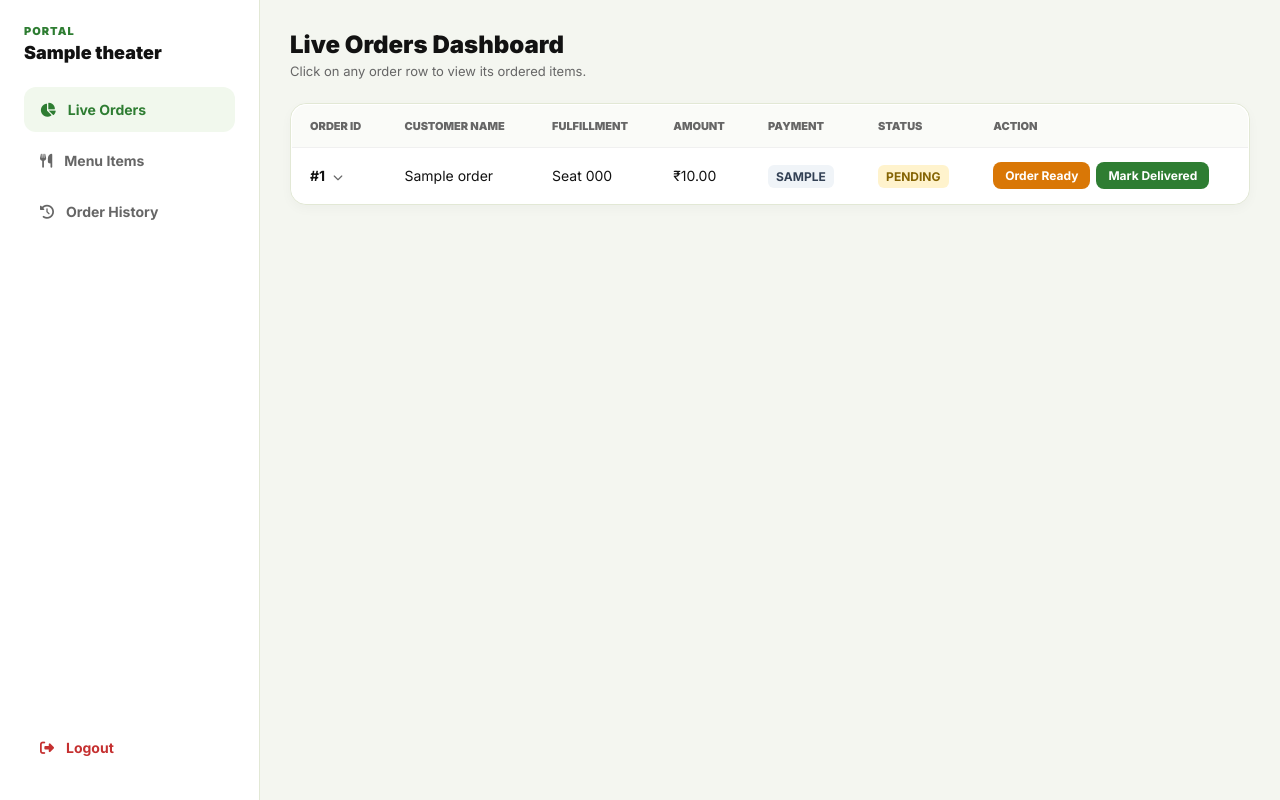
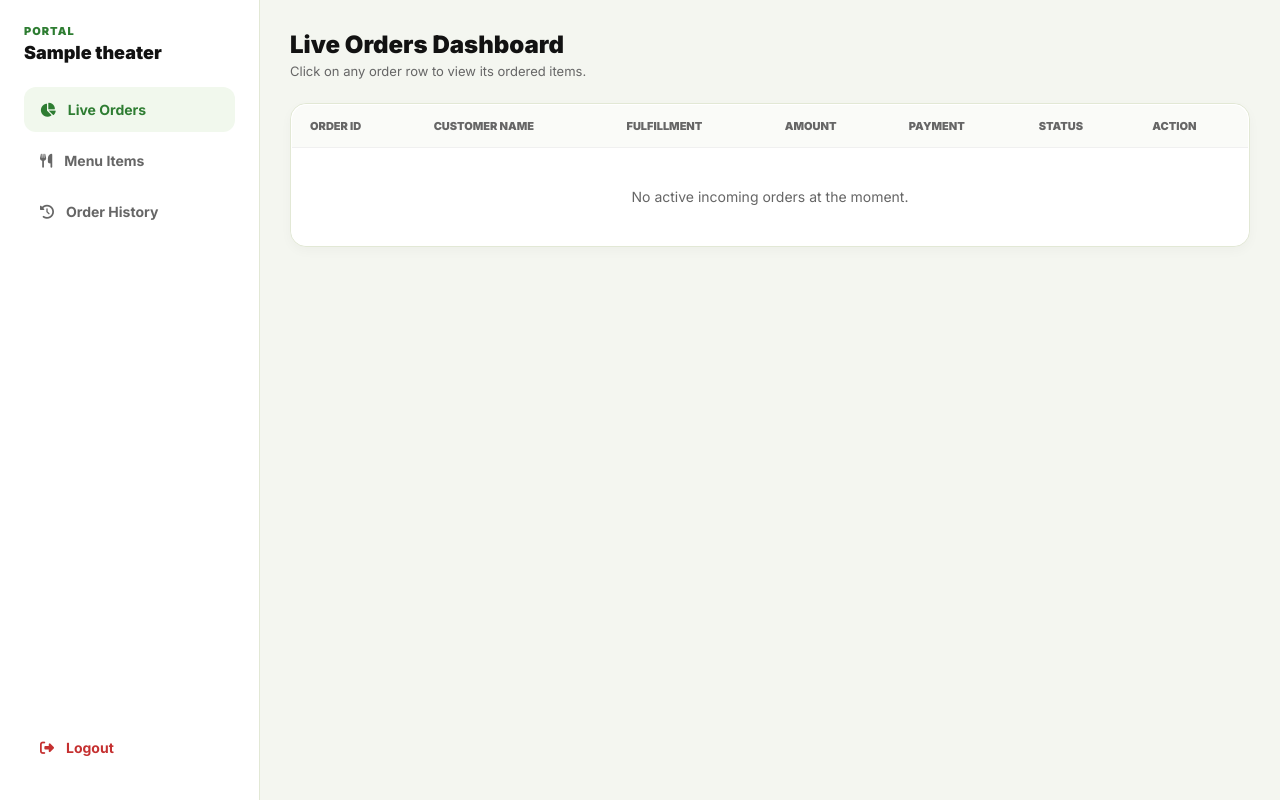
Before and after one commit to devSaenchai/FoodApp, a Django app: page /shopkeeper/dashboard/ in a window 1280 px wide. Run offline with Django 5.2, Linux system fonts and the light colour scheme; a user stored in the database is signed in; tables that the repository leaves empty hold one stand-in row (values such as "Sample post").

Commit message:
updaed order taking capabilites

```diff
--- a/core/templates/checkout.html
+++ b/core/templates/checkout.html
@@ -254,15 +254,14 @@
                             body: JSON.stringify({
                                 razorpay_order_id: response.razorpay_order_id,
                                 razorpay_payment_id: response.razorpay_payment_id,
-                                razorpay_signature: response.razorpay_signature,
-                                order_id: data.order_id
+                                razorpay_signature: response.razorpay_signature
                             })
                         });
 
                         const verifyData = await verifyRes.json();
                         if (verifyRes.ok && verifyData.status === "SUCCESS") {
                             localStorage.removeItem('theater_cart');
-                            window.location.href = `/order-confirmed/${data.order_id}/`;
+                            window.location.href = `/order-confirmed/${verifyData.order_id}/`;
                         } else {
                             alert("Payment verification failed: " + (verifyData.error || "Unknown error"));
                         }
--- a/core/templates/client_menu.html
+++ b/core/templates/client_menu.html
@@ -90,7 +90,7 @@
             <div class="category-tabs">
                 <a href="?category=ALL&q={{ search_query }}" class="cat-chip {% if current_category == 'ALL' %}active{% endif %}"><i class="fa-solid fa-house"></i> All Items</a>
                 <a href="?category=SNACKS&q={{ search_query }}" class="cat-chip {% if current_category == 'SNACKS' %}active{% endif %}"><i class="fa-solid fa-bowl-food"></i> Snacks</a>
-                <a href="?category=DRINKS&q={{ search_query }}" class="cat-chip {% if current_category == 'DRINKS' %}active{% endif %}"><i class="fa-solid fa-cup-straw"></i> Drinks</a>
+                <a href="?category=DRINKS&q={{ search_query }}" class="cat-chip {% if current_category == 'DRINKS' %}active{% endif %}"><i class="fa-solid fa-glass-water"></i> Drinks</a>
                 <a href="?category=COMBO&q={{ search_query }}" class="cat-chip {% if current_category == 'COMBO' %}active{% endif %}"><i class="fa-solid fa-gift"></i> Combos</a>
             </div>
 
--- a/core/views.py
+++ b/core/views.py
@@ -4,12 +4,11 @@ from django.shortcuts import render, redirect, get_object_or_404
 from django.http import JsonResponse, HttpResponseBadRequest, HttpResponseForbidden
 from django.conf import settings
 from django.views.decorators.csrf import csrf_exempt
-from django.db.models import Q
-from .models import Theater, FoodItem, Order, OrderItem
+from django.db.models import Q, Sum
+from django.db import transaction
 from django.contrib.auth.decorators import login_required
 from django.contrib.auth import authenticate, login
-from django.db.models import Sum, Count
-from django.db import transaction
+from .models import Theater, FoodItem, Order, OrderItem
 
 
 def login_view(request):
@@ -36,6 +35,7 @@ def login_view(request):
 
     return render(request, 'login.html', {'theater': theater, 'seat': request.session.get('seat')})
 
+
 def client_menu(request):
     if not request.session.get('seat') or not request.session.get('theater_id'):
         return redirect('login')
@@ -46,7 +46,6 @@ def client_menu(request):
     category = request.GET.get('category', 'ALL')
     search_query = request.GET.get('q', '')
 
-    # Show items even if out of stock, so we can display "Out of Stock" labels to users
     items = FoodItem.objects.filter(theater=theater)
     if category != 'ALL':
         items = items.filter(category=category)
@@ -62,17 +61,19 @@ def client_menu(request):
         'search_query': search_query
     })
 
+
 def my_orders_view(request):
     if not request.session.get('seat') or not request.session.get('theater_id'):
         return redirect('login')
 
     customer_phone = request.session.get('customer_phone')
-    order_history = Order.objects.filter(customer_phone=customer_phone).order_by('-created_at') if customer_phone else []
+    order_history = Order.objects.filter(customer_phone=customer_phone).exclude(status='PENDING').order_by('-created_at') if customer_phone else []
 
     return render(request, 'my_orders.html', {
         'order_history': order_history,
         'customer_phone': customer_phone
     })
+
 
 def checkout_view(request):
     if not request.session.get('seat') or not request.session.get('theater_id'):
@@ -82,6 +83,7 @@ def checkout_view(request):
         'seat': request.session.get('seat', 'default'),
         'theater_name': theater.name if theater else 'Theater'
     })
+
 
 @transaction.atomic
 def create_direct_upi_order(request):
@@ -99,9 +101,6 @@ def create_direct_upi_order(request):
             seat_number = request.session.get('seat', 'default')
 
             subtotal = 0
-            order_items_to_create = []
-
-            # First pass: Validate stock availability and lock items
             for item in items_data:
                 food_item = get_object_or_404(FoodItem, id=item['id'])
                 qty = int(item['qty'])
@@ -109,53 +108,60 @@ def create_direct_upi_order(request):
                 if food_item.quantity_available < qty:
                     return JsonResponse({'error': f'Sorry, "{food_item.name}" only has {food_item.quantity_available} left in stock.'}, status=400)
 
-                subtotal += food_item.price * qty
-                order_items_to_create.append((food_item, qty, food_item.price))
+                subtotal += float(food_item.price) * qty
 
             delivery_fee = 10 if fulfillment_type == 'SEAT' else 0
-            total_amount = subtotal + delivery_fee
+            total_amount = float(subtotal) + delivery_fee
             amount_in_paise = int(total_amount * 100)
 
             if amount_in_paise < 100:
                 return JsonResponse({'error': 'Minimum order amount must be at least ₹1.'}, status=400)
 
-            # Create Order
-            order = Order.objects.create(
-                theater=theater,
-                customer_name=customer_name,
-                customer_phone=customer_phone,
-                seat_number=seat_number,
-                fulfillment_type=fulfillment_type,
-                payment_method=payment_method,
-                total_amount=total_amount,
-                status='CONFIRMED' if payment_method == 'CASH' else 'PENDING'
-            )
+            # If CASH: Create order immediately in DB
+            if payment_method == 'CASH':
+                order = Order.objects.create(
+                    theater=theater,
+                    customer_name=customer_name,
+                    customer_phone=customer_phone,
+                    seat_number=seat_number,
+                    fulfillment_type=fulfillment_type,
+                    payment_method='CASH',
+                    total_amount=total_amount,
+                    status='CONFIRMED',
+                    is_paid=False
+                )
 
-            # Create OrderItems and auto-decrement stock
-            for food_item, qty, price in order_items_to_create:
-                OrderItem.objects.create(order=order, food_item=food_item, quantity=qty, price=price)
-                food_item.quantity_available -= qty
-                if food_item.quantity_available < 0:
-                    food_item.quantity_available = 0
-                food_item.save()
+                for item in items_data:
+                    food_item = FoodItem.objects.select_for_update().get(id=item['id'])
+                    qty = int(item['qty'])
+                    OrderItem.objects.create(order=order, food_item=food_item, quantity=qty, price=food_item.price)
+                    food_item.quantity_available -= qty
+                    if food_item.quantity_available < 0:
+                        food_item.quantity_available = 0
+                    food_item.save()
 
-            if payment_method == 'CASH':
                 return JsonResponse({'status': 'CASH_SUCCESS', 'order_id': order.id})
 
+            # If ONLINE: Do NOT create Order in DB yet. Initialize Razorpay order and cache cart in session using primitives.
             client = razorpay.Client(auth=(settings.RAZORPAY_KEY_ID, settings.RAZORPAY_KEY_SECRET))
             razorpay_order = client.order.create({
                 "amount": amount_in_paise,
                 "currency": "INR",
-                "receipt": f"order_rcptid_{order.id}",
+                "receipt": f"rcpt_{theater_id}_{customer_phone}",
                 "payment_capture": 1
             })
 
-            order.razorpay_order_id = razorpay_order['id']
-            order.save()
+            # Save cart details temporarily in session using primitives to prevent serialization errors
+            request.session['pending_order_data'] = {
+                'items': items_data,
+                'fulfillment_type': fulfillment_type,
+                'total_amount': float(total_amount),
+                'razorpay_order_id': str(razorpay_order['id'])
+            }
+            request.session.modified = True
 
             return JsonResponse({
                 'status': 'RAZORPAY_ORDER_CREATED',
-                'order_id': order.id,
                 'razorpay_order_id': razorpay_order['id'],
                 'razorpay_merchant_key': settings.RAZORPAY_KEY_ID,
                 'total_amount': amount_in_paise,
@@ -164,7 +170,9 @@ def create_direct_upi_order(request):
         except Exception as e:
             return JsonResponse({'error': str(e)}, status=500)
 
+
 @csrf_exempt
+@transaction.atomic
 def verify_razorpay_payment(request):
     if request.method == 'POST':
         try:
@@ -172,7 +180,6 @@ def verify_razorpay_payment(request):
             razorpay_order_id = data.get('razorpay_order_id')
             razorpay_payment_id = data.get('razorpay_payment_id')
             razorpay_signature = data.get('razorpay_signature')
-            order_id = data.get('order_id')
 
             client = razorpay.Client(auth=(settings.RAZORPAY_KEY_ID, settings.RAZORPAY_KEY_SECRET))
             client.utility.verify_payment_signature({
@@ -181,20 +188,59 @@ def verify_razorpay_payment(request):
                 'razorpay_signature': razorpay_signature
             })
 
-            order = get_object_or_404(Order, id=order_id)
-            order.transaction_id = razorpay_payment_id
-            order.status = 'CONFIRMED'
-            order.is_paid = True
-            order.save()
+            pending_data = request.session.get('pending_order_data')
+            if not pending_data or pending_data.get('razorpay_order_id') != razorpay_order_id:
+                return JsonResponse({'status': 'FAILURE', 'error': 'Session expired or payment mismatch.'}, status=400)
+
+            theater_id = request.session.get('theater_id', 1)
+            theater = get_object_or_404(Theater, id=theater_id)
+            customer_name = request.session.get('customer_name', 'Guest')
+            customer_phone = request.session.get('customer_phone', '0000000000')
+            seat_number = request.session.get('seat', 'default')
+
+            items_data = pending_data['items']
+            fulfillment_type = pending_data['fulfillment_type']
+            total_amount = pending_data['total_amount']
+
+            # Create order only now that payment has succeeded and signature is verified
+            order = Order.objects.create(
+                theater=theater,
+                customer_name=customer_name,
+                customer_phone=customer_phone,
+                seat_number=seat_number,
+                fulfillment_type=fulfillment_type,
+                payment_method='ONLINE',
+                total_amount=total_amount,
+                status='CONFIRMED',
+                is_paid=True,
+                transaction_id=razorpay_payment_id,
+                razorpay_order_id=razorpay_order_id
+            )
+
+            for item in items_data:
+                food_item = FoodItem.objects.select_for_update().get(id=item['id'])
+                qty = int(item['qty'])
+                if food_item.quantity_available < qty:
+                    raise Exception(f'Sorry, "{food_item.name}" went out of stock during payment processing.')
+
+                OrderItem.objects.create(order=order, food_item=food_item, quantity=qty, price=food_item.price)
+                food_item.quantity_available -= qty
+                food_item.save()
+
+            # Clear session cache
+            if 'pending_order_data' in request.session:
+                del request.session['pending_order_data']
 
             return JsonResponse({'status': 'SUCCESS', 'order_id': order.id})
         except Exception as e:
             return JsonResponse({'status': 'FAILURE', 'error': str(e)}, status=400)
     return HttpResponseBadRequest("Invalid request method")
 
+
 def order_confirmed(request, order_id):
     order = get_object_or_404(Order, id=order_id)
     return render(request, 'order_confirmed.html', {'order': order})
+
 
 def shopkeeper_login_view(request, theater_id):
     theater = get_object_or_404(Theater, id=theater_id)
@@ -213,12 +259,12 @@ def shopkeeper_login_view(request, theater_id):
 
     return render(request, 'shopkeeper_login.html', {'theater': theater, 'error': error})
 
+
 @login_required
 def shopkeeper_dashboard_view(request):
     theater = Theater.objects.first()
     active_tab = request.GET.get('tab', 'live')
 
-    # Handle Order Status Update
     if request.method == 'POST' and 'update_order_status' in request.POST:
         order_id = request.POST.get('order_id')
         new_status = request.POST.get('status')
@@ -227,7 +273,6 @@ def shopkeeper_dashboard_view(request):
         order_obj.save()
         return redirect('/shopkeeper/dashboard/?tab=live')
 
-    # Handle Menu Item Actions (Add/Edit/Delete) with Image Support
     if request.method == 'POST' and 'manage_menu' in request.POST:
         action = request.POST.get('action')
         item_id = request.POST.get('item_id')
@@ -263,10 +308,10 @@ def shopkeeper_dashboard_view(request):
                 item.save()
         return redirect('/shopkeeper/dashboard/?tab=menu')
 
-    orders = Order.objects.filter(theater=theater).order_by('-created_at')
-    live_orders = orders.exclude(status='DELIVERED')
+    orders = Order.objects.filter(theater=theater).exclude(status='PENDING').order_by('-created_at')
+    live_orders = orders.filter(status__in=['CONFIRMED', 'PREPARING', 'READY'])
 
-    today_revenue = orders.aggregate(total=Sum('total_amount'))['total'] or 0
+    today_revenue = orders.filter(status__in=['CONFIRMED', 'PREPARING', 'READY', 'DELIVERED']).aggregate(total=Sum('total_amount'))['total'] or 0
     menu_items = FoodItem.objects.filter(theater=theater) if hasattr(FoodItem, 'theater') else FoodItem.objects.all()
 
     context = {
@@ -280,6 +325,7 @@ def shopkeeper_dashboard_view(request):
     }
     return render(request, 'shopkeeper_dashboard.html', context)
 
+
 def order_detail_view(request, order_id):
     if not request.session.get('seat') or not request.session.get('theater_id'):
         return redirect('login')
```
